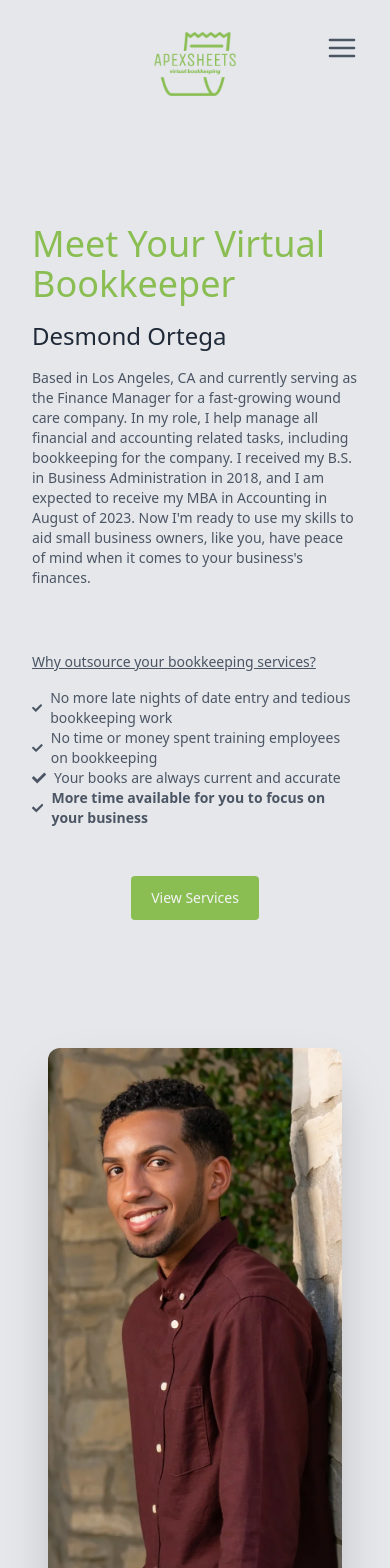
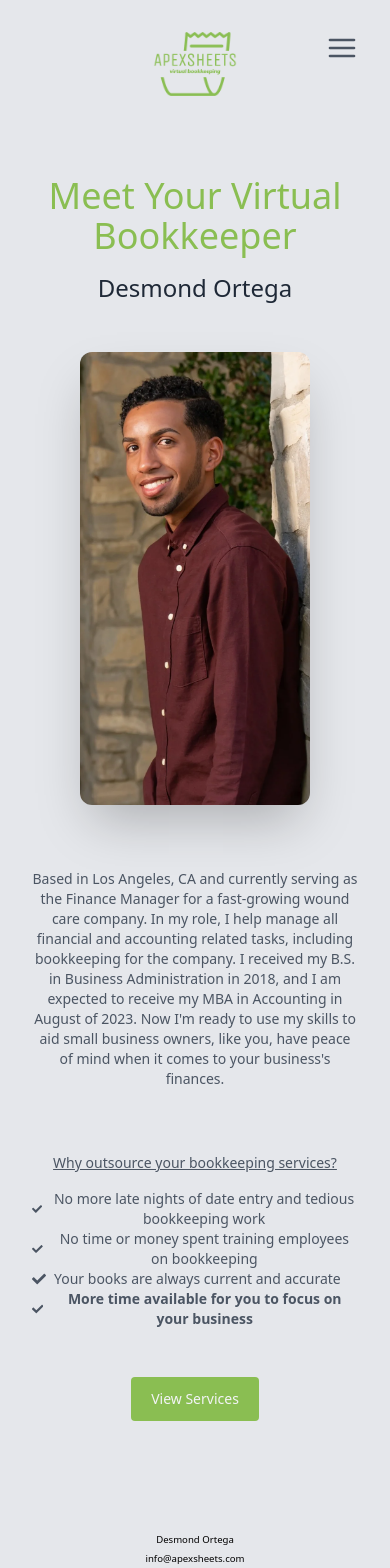
Before and after one commit to desmondortega/Apex-Sheets, a Next.js app: page /about in a window 390 px wide. Shown: the top 1568 px of the page. Built offline with nearby package versions, Linux system fonts and the light colour scheme.

Commit message:
Catered to Desmond styles

```diff
--- a/app/about/page.js
+++ b/app/about/page.js
@@ -4,10 +4,15 @@ import { FaCheck } from 'react-icons/fa'
 
 export default function About() {
     return (
-        <div className="sm:mr-24 sm:ml-12 sm:min-w-[1100px] flex flex-col sm:flex-row">
+        <div className="sm:mr-24 sm:ml-12 sm:min-w-[1100px] flex flex-col sm:flex-row sm:text-left text-center">
             <div className="w-full sm:w-3/4 flex flex-col justify-center space-y-4 sm:py-20 sm:px-32 pb-20 px-8 sm:min-w-[500px] min-w-[100px]">
                 <h1 className={`text-4xl text-apex-green`}>Meet Your Virtual Bookkeeper</h1>
-                <h2 className={`text-2xl text-gray-800`}>Desmond Ortega</h2>
+                <div className="flex flex-col sm:flex-row">
+                    <h2 className={`text-2xl text-gray-800`}>Desmond Ortega</h2>
+                    <div className="sm:hidden sm:w-1/4 sm:min-w-[300px] min-w-[100px] m-12">
+                        <Image src="/About-Me.webp" alt="Home page image" width={723} height={1424} className='shadow-2xl rounded-xl'/>
+                    </div>
+                </div>
                 <p className={`text-sm text-gray-600`}>Based in Los Angeles, CA and currently serving as the Finance Manager for a fast-growing wound care company. In my role, I help manage all financial and accounting related tasks, including bookkeeping for the company. I received my B.S. in Business Administration in 2018, and I am expected to receive my MBA in Accounting in August of 2023. Now I&apos;m ready to use my skills to aid small business owners, like you, have peace of mind when it comes to your business&apos;s finances.</p>
                 <p className={`pt-12 text-sm text-gray-600`}><u>Why outsource your bookkeeping services?</u></p>
                 <ul>
@@ -21,9 +26,10 @@ export default function About() {
                 </div>
 
             </div>
-            <div className="sm:w-1/4 sm:min-w-[300px] min-w-[100px] m-12">
+            <div className="sm:block hidden sm:w-1/4 sm:min-w-[300px] min-w-[100px] m-12">
                 <Image src="/About-Me.webp" alt="Home page image" width={723} height={1424} className='shadow-2xl rounded-xl'/>
             </div>
+
         </div>
     )
 }
--- a/app/layout.js
+++ b/app/layout.js
@@ -41,7 +41,7 @@ export default function RootLayout({ children }) {
     <html lang="en">
       <body className='m-0 p-0 bg-gray-200'>
         <Navbar isMobile={isMobile} isOpen={isOpen} setIsOpen={setIsOpen} />
-        <div className={`${!isMobile ? 'mt-12' : 'mt-32'}`}>
+        <div className={`${!isMobile ? 'mt-6' : 'mt-20'}`}>
           {children}
         </div>
         <Footer className={"mt-40"} />
--- a/app/page.js
+++ b/app/page.js
@@ -3,7 +3,7 @@ import Link from 'next/link'
 
 export default function Home() {
   return (
-    <div className="sm:mr-24 sm:ml-12 sm:min-w-[1100px] flex flex-col sm:flex-row">
+    <div className="sm:mr-24 sm:ml-12 sm:min-w-[1100px] flex flex-col sm:flex-row sm:text-left text-center">
       <div className="w-full sm:w-1/2 flex flex-col justify-center space-y-10 items-center sm:py-20 sm:px-32 pb-20 px-8 sm:min-w-[650px] min-w-[100px]">
           <h1 className={`text-4xl text-apex-green`}>Your Virtual Bookkeeping Solution</h1>
           <p className={`text-sm text-gray-600`}>Get the expert small business bookkeeping services you need, so you can run your business. Let ApexSheets take bookkeeping tasks off your plate so you can focus on more relevant business needs. I can clean up your existing financials to bring them up to date, and continue to manage your books moving forward. Free up your workload, and save yourself from stress during tax time with accurate maintained ledgers</p>
--- a/components/navbar/Navbar.js
+++ b/components/navbar/Navbar.js
@@ -25,7 +25,7 @@ const Navbar = ({ isMobile, isOpen, setIsOpen }) => {
 
             }
             <div>
-                <nav style={navbarStyle} className={`${isMobile ? 'fixed inset-0 flex-col bg-apex-green space-y-4 w-full text-white overflow-y-auto' : `mx-12 mb-8 mt-24 justify-between text-gray-600`} flex items-center`}>
+                <nav style={navbarStyle} className={`${isMobile ? 'fixed inset-0 flex-col bg-apex-green space-y-4 w-full text-white overflow-y-auto' : `mx-12 mt-24 justify-between text-gray-600`} flex items-center`}>
                     <img src={`${isMobile ? "logo-white-no-background.png" : "/logo-no-background.png"}`} alt="Logo" className={`${isMobile ? "h-32 mt-8" : "h-16"}` } />
                     <ul className={`${isMobile ? 'flex flex-col pt-12 space-y-20 text-center' : 'flex space-x-16'} list-none`}>
                         <li className={`${isMobile ? 'text-xl' : 'text-lg'} inline-block mx-4 no-underline`}>
```
